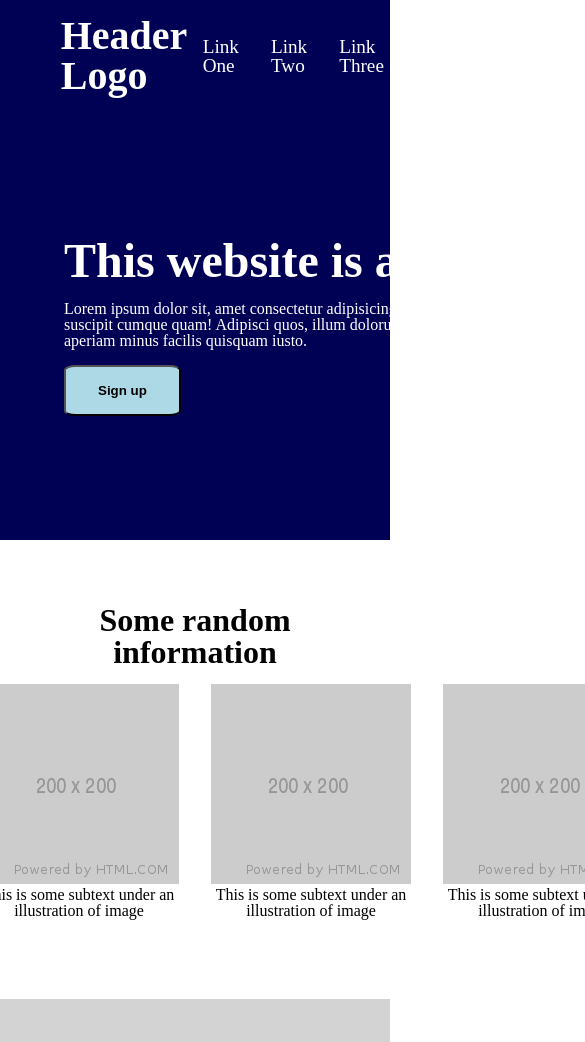
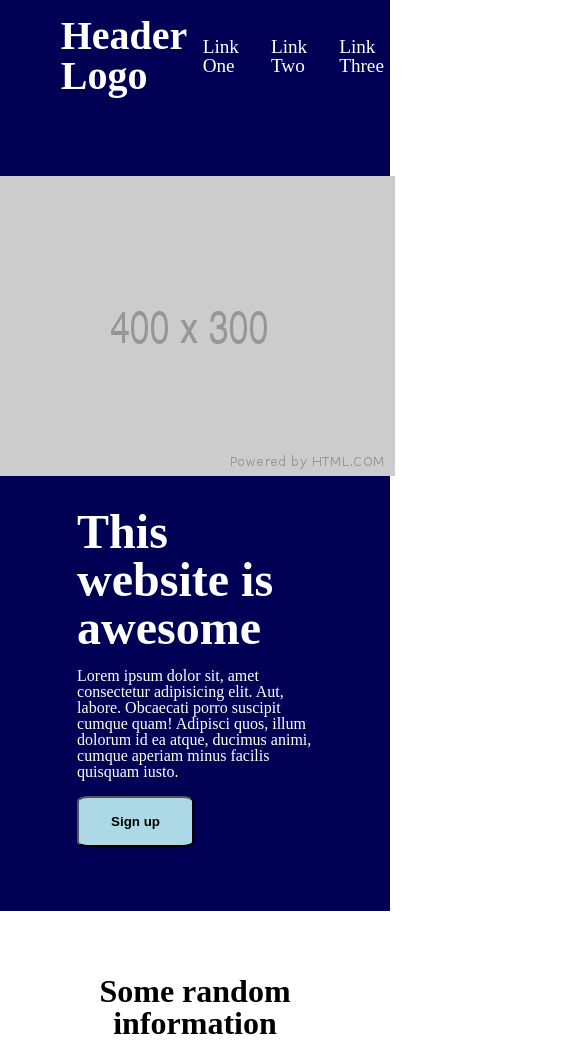
Before and after one commit to djtvaq/landing-page, a plain HTML site: page index.html in a window 390 px wide. Shown: the top 1042 px of the page, 585 px wide, since content can reach past the window. Drawn offline with Linux system fonts and the light colour scheme.

Commit message:
Add responsive styling to hero feature, card section, and add padding to quote

```diff
--- a/styles.css
+++ b/styles.css
@@ -132,6 +132,7 @@ padding: 64px;
 .cardSection {
     display: flex;
     justify-content: center;
+    flex-wrap: wrap;
 }
 
 .card {
@@ -142,7 +143,7 @@ padding: 64px;
 .quoteContainer {
     background-color: lightgray;
     display: flex;
-    padding: 200px 0px;
+    padding: 200px 32px;
     justify-content: center;
     align-items: center;
 }
@@ -185,3 +186,11 @@ footer {
     background-color: navy;
     padding: 32px 0px;
 }
+
+@media only screen and (max-width: 1024px) {
+    .heroFeature {
+        width: 90%;
+        flex-direction: column-reverse;
+    }
+
+}
```
